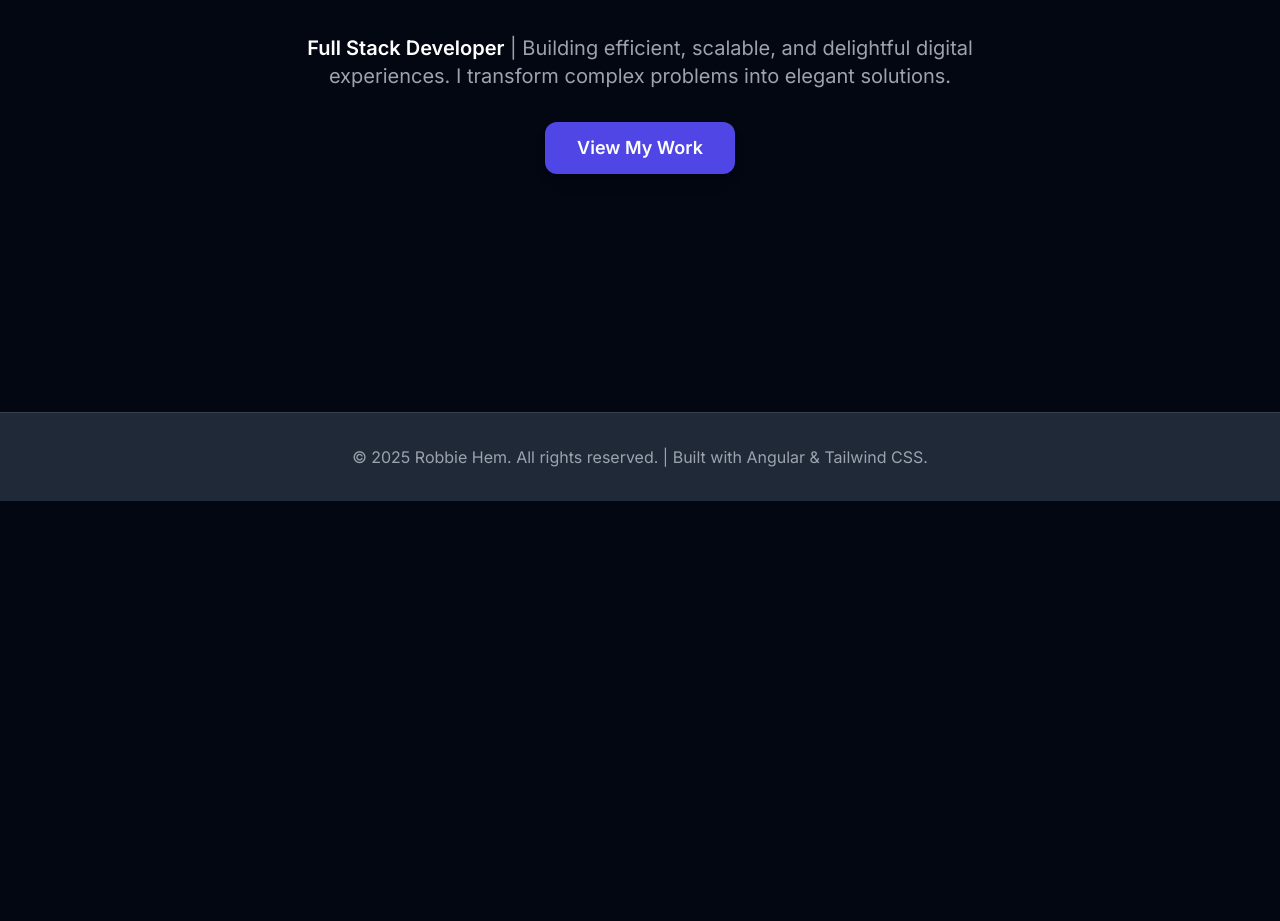
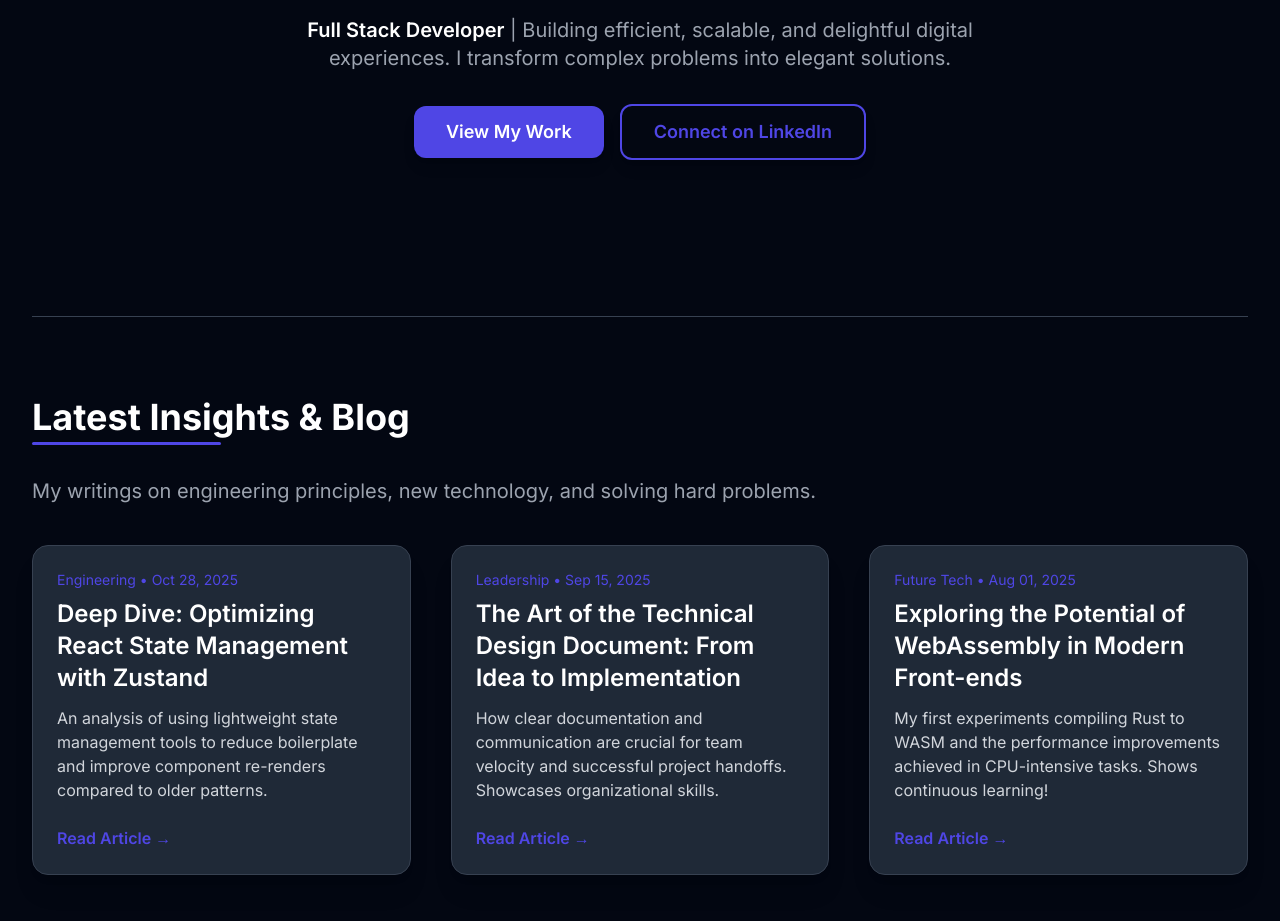
Before and after one commit to Robdetta/RH-Portfolio, an Angular app in the folder rh-portfolio-angular/: page / in a window 1280 px wide. Shown: the part 356-1277 px from the top of the page. Before the commit the page ends 857 px from the top, so only its background shows below. Built offline with nearby package versions, Linux system fonts and the light colour scheme.

Commit message:
adding blog section

```diff
--- a/rh-portfolio-angular/src/app/app.component.html
+++ b/rh-portfolio-angular/src/app/app.component.html
@@ -9,6 +9,7 @@
       >
         Robbie Hem
       </a>
+      <!-- Desktop Nav -->
       <nav class="hidden md:flex space-x-8">
         <a
           href="#home"
@@ -31,12 +32,65 @@
           >Contact</a
         >
       </nav>
+      <!-- Mobile Menu Button -->
+      <button
+        (click)="toggleMobileMenu()"
+        class="md:hidden p-2 rounded-lg text-gray-300 hover:bg-tertiary focus:outline-none transition duration-300"
+      >
+        <svg
+          class="w-6 h-6"
+          fill="none"
+          stroke="currentColor"
+          viewBox="0 0 24 24"
+          xmlns="http://www.w3.org/2000/svg"
+        >
+          <path
+            stroke-linecap="round"
+            stroke-linejoin="round"
+            stroke-width="2"
+            d="M4 6h16M4 12h16M4 18h16"
+          ></path>
+        </svg>
+      </button>
+    </div>
+  </div>
+  <!-- Mobile Menu Dropdown -->
+  <div
+    [class.hidden]="!isMobileMenuOpen"
+    class="md:hidden bg-secondary transition-all duration-300 ease-in-out"
+  >
+    <div class="px-2 pt-2 pb-3 space-y-1 sm:px-3">
+      <a
+        href="#home"
+        (click)="closeMobileMenu()"
+        class="block px-3 py-2 rounded-md text-base font-medium text-white hover:bg-tertiary cursor-pointer"
+        >Home</a
+      >
+      <a
+        href="#portfolio"
+        (click)="closeMobileMenu()"
+        class="block px-3 py-2 rounded-md text-base font-medium text-white hover:bg-tertiary cursor-pointer"
+        >Portfolio</a
+      >
+      <a
+        href="#blog"
+        (click)="closeMobileMenu()"
+        class="block px-3 py-2 rounded-md text-base font-medium text-white hover:bg-tertiary cursor-pointer"
+        >Blog</a
+      >
+      <a
+        href="#contact"
+        (click)="closeMobileMenu()"
+        class="block px-3 py-2 rounded-md text-base font-medium text-white bg-primary hover:bg-indigo-700 mt-1 cursor-pointer"
+        >Contact</a
+      >
     </div>
   </div>
 </header>
 
 <main class="max-w-7xl mx-auto px-4 sm:px-6 lg:px-8 py-12">
   <app-hero></app-hero>
+  <app-blog></app-blog>
   <router-outlet />
 </main>
 
--- a/rh-portfolio-angular/src/app/app.component.ts
+++ b/rh-portfolio-angular/src/app/app.component.ts
@@ -2,14 +2,24 @@ import { Component } from '@angular/core';
 import { CommonModule } from '@angular/common';
 import { RouterModule, RouterOutlet } from '@angular/router';
 import { HeroComponent } from './components/hero/hero.component';
+import { BlogComponent } from './components/blog/blog.component';
 
 @Component({
   selector: 'app-root',
   standalone: true,
-  imports: [CommonModule, RouterModule, HeroComponent],
+  imports: [CommonModule, RouterModule, HeroComponent, BlogComponent],
   templateUrl: './app.component.html',
   styleUrl: './app.component.css',
 })
 export class AppComponent {
-  title = 'rh-portfolio-angular';
+  title = 'Your Portfolio';
+  isMobileMenuOpen = false;
+
+  toggleMobileMenu() {
+    this.isMobileMenuOpen = !this.isMobileMenuOpen;
+  }
+
+  closeMobileMenu() {
+    this.isMobileMenuOpen = false;
+  }
 }
--- /dev/null
+++ b/rh-portfolio-angular/src/app/components/blog/blog.component.html
@@ -0,0 +1,40 @@
+<section
+  id="blog"
+  class="py-20 border-t border-tertiary"
+>
+  <h2 class="section-title text-4xl font-bold text-white">
+    Latest Insights & Blog
+  </h2>
+  <p class="text-gray-400 mb-10 text-xl">
+    My writings on engineering principles, new technology, and solving hard
+    problems.
+  </p>
+
+  <div class="grid gap-10 md:grid-cols-2 lg:grid-cols-3">
+    <div
+      *ngFor="let post of blogPosts"
+      class="bg-secondary p-6 rounded-2xl shadow-xl hover:shadow-primary/30 transition duration-300 border border-tertiary flex flex-col"
+    >
+      <span class="text-sm text-primary mb-2"
+        >{{ post.category }} • {{ post.date }}</span
+      >
+      <h3 class="text-2xl font-semibold text-white mb-3">{{ post.title }}</h3>
+      <p class="text-gray-300 mb-6 flex-grow">{{ post.description }}</p>
+      <a
+        [routerLink]="['/blog', post.slug]"
+        class="text-md font-semibold text-primary hover:text-indigo-400 cursor-pointer"
+      >
+        Read Article &rarr;
+      </a>
+    </div>
+  </div>
+
+  <div class="text-center mt-12">
+    <a
+      routerLink="/blog"
+      class="inline-block px-6 py-2 text-md font-semibold text-primary border border-primary rounded-xl hover:bg-primary hover:text-white transition duration-300 cursor-pointer"
+    >
+      View All Posts
+    </a>
+  </div>
+</section>
--- /dev/null
+++ b/rh-portfolio-angular/src/app/components/blog/blog.component.ts
@@ -0,0 +1,52 @@
+import { Component } from '@angular/core';
+import { CommonModule } from '@angular/common';
+import { RouterModule } from '@angular/router';
+
+interface BlogPost {
+  id: number;
+  slug: string;
+  title: string;
+  category: string;
+  date: string;
+  description: string;
+}
+
+@Component({
+  selector: 'app-blog',
+  standalone: true,
+  imports: [CommonModule, RouterModule],
+  templateUrl: './blog.component.html',
+  styleUrl: './blog.component.css',
+})
+export class BlogComponent {
+  blogPosts: BlogPost[] = [
+    {
+      id: 1,
+      slug: 'react-state-management',
+      title: 'Deep Dive: Optimizing React State Management with Zustand',
+      category: 'Engineering',
+      date: 'Oct 28, 2025',
+      description:
+        'An analysis of using lightweight state management tools to reduce boilerplate and improve component re-renders compared to older patterns.',
+    },
+    {
+      id: 2,
+      slug: 'technical-design-documents',
+      title:
+        'The Art of the Technical Design Document: From Idea to Implementation',
+      category: 'Leadership',
+      date: 'Sep 15, 2025',
+      description:
+        'How clear documentation and communication are crucial for team velocity and successful project handoffs. Showcases organizational skills.',
+    },
+    {
+      id: 3,
+      slug: 'webassembly-frontend',
+      title: 'Exploring the Potential of WebAssembly in Modern Front-ends',
+      category: 'Future Tech',
+      date: 'Aug 01, 2025',
+      description:
+        'My first experiments compiling Rust to WASM and the performance improvements achieved in CPU-intensive tasks. Shows continuous learning!',
+    },
+  ];
+}
--- a/rh-portfolio-angular/src/app/components/hero/hero.component.html
+++ b/rh-portfolio-angular/src/app/components/hero/hero.component.html
@@ -16,11 +16,25 @@
       Building efficient, scalable, and delightful digital experiences. I
       transform complex problems into elegant solutions.
     </p>
-    <a
-      routerLink="/portfolio"
-      class="inline-block px-8 py-3 text-lg font-semibold text-white bg-primary rounded-xl shadow-lg transition duration-300 btn-primary hover:shadow-lg hover:shadow-primary/40 cursor-pointer"
+    <div
+      class="flex flex-col sm:flex-row gap-4 justify-center items-center mb-8"
     >
-      View My Work
-    </a>
+      <a
+        href="https://github.com/Robdetta"
+        target="_blank"
+        rel="noopener noreferrer"
+        class="inline-block px-8 py-3 text-lg font-semibold text-white bg-primary rounded-xl shadow-lg transition duration-300 btn-primary hover:shadow-lg hover:shadow-primary/40"
+      >
+        View My Work
+      </a>
+      <a
+        href="https://www.linkedin.com/in/robbie-hem-38805930/"
+        target="_blank"
+        rel="noopener noreferrer"
+        class="inline-block px-8 py-3 text-lg font-semibold text-primary border-2 border-primary rounded-xl shadow-lg transition duration-300 hover:bg-primary hover:text-white"
+      >
+        Connect on LinkedIn
+      </a>
+    </div>
   </div>
 </section>
```
Also changed, not shown: rh-portfolio-angular/src/app/components/blog/blog.component.css (added).
